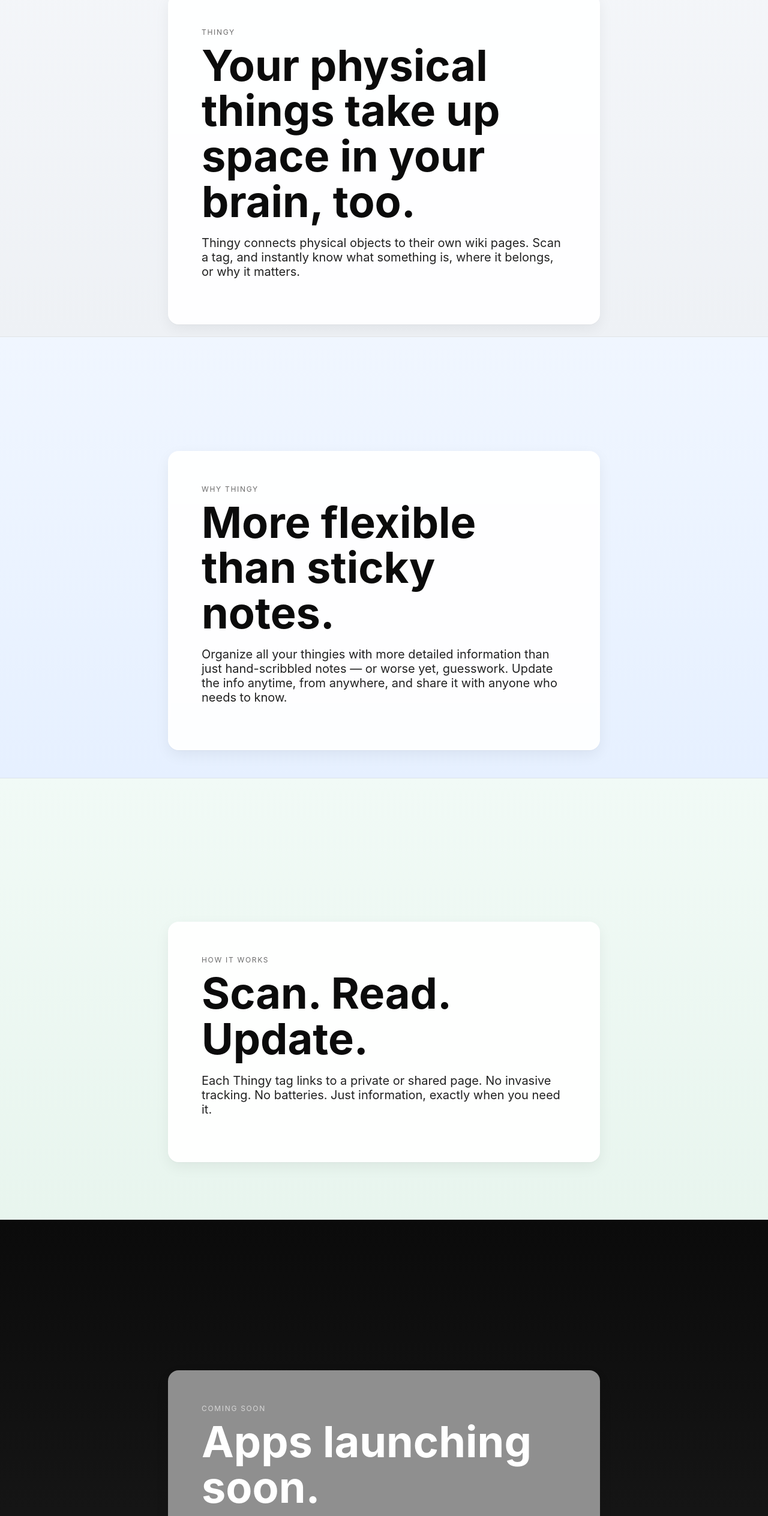
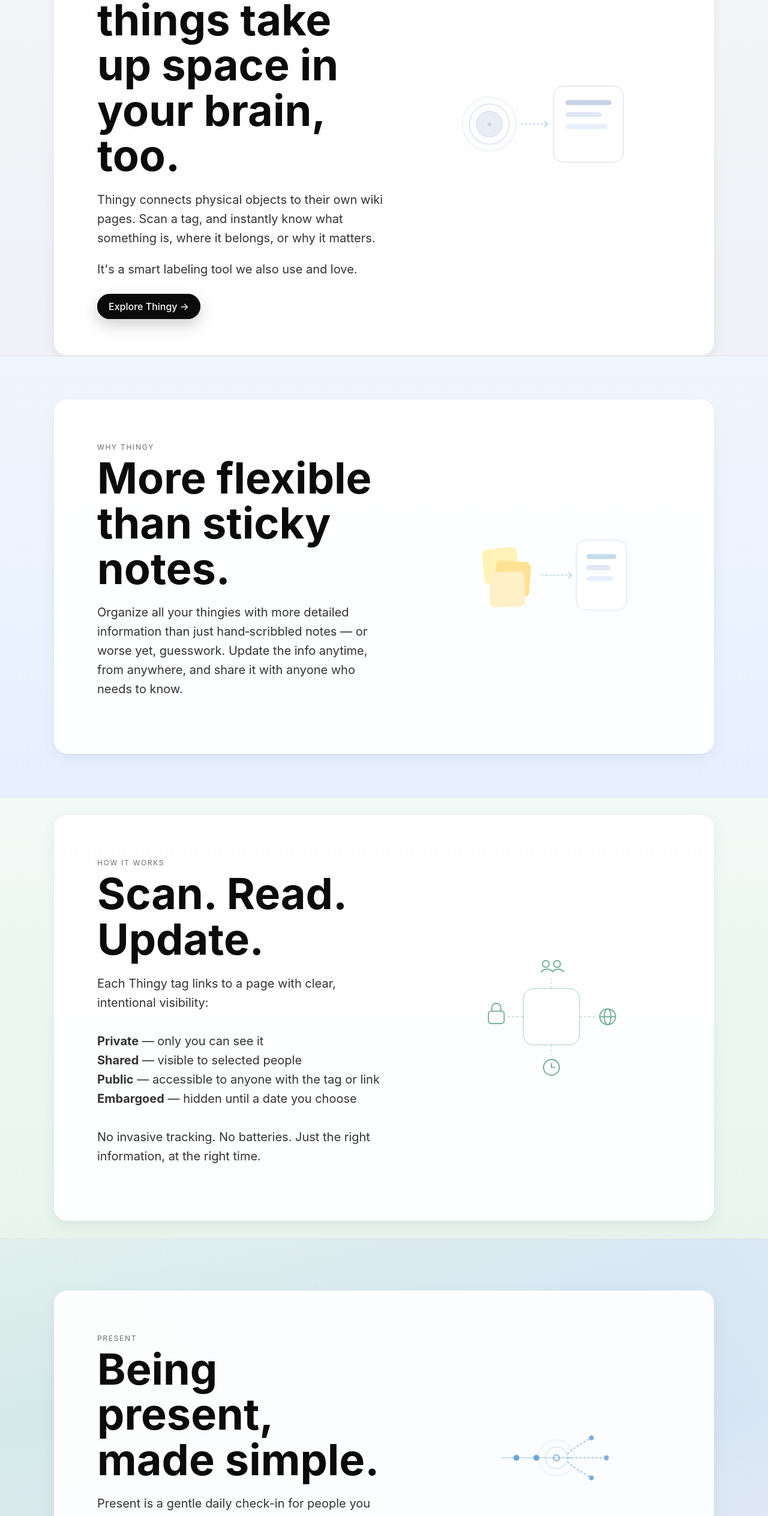
Before and after one commit to Buildiful/buildiful.github.io, a website: page index.html in a window 1280 px wide. Shown: the part 263-2791 px from the top of the page at 60% size. Drawn offline with Linux system fonts and the light colour scheme.

Commit message:
updated homepage slides

```diff
--- a/index.html
+++ b/index.html
@@ -5,27 +5,10 @@
   <meta name="viewport" content="width=device-width, initial-scale=1" />
 
   <title>Buildiful</title>
-  <meta name="title" content="Buildiful" />
-  <meta name="description" content="Buildiful unlocks innovation-led development ideas for unlimited leaps. (It’s our recursive acronym!)" />
+  <meta name="description" content="Buildiful unlocks innovation-led development ideas for unlimited leaps." />
 
-  <!-- Open Graph / Facebook / LinkedIn -->
-  <meta property="og:type" content="website" />
-  <meta property="og:url" content="https://buildiful.com/" />
-  <meta property="og:title" content="Buildiful" />
-  <meta property="og:description" content="Buildiful unlocks innovation-led development ideas for unlimited leaps. (It’s our recursive acronym!)" />
-  <meta property="og:image" content="https://buildiful.com/assets/buildiful_social_preview.png" />
-
-  <!-- Twitter / X -->
-  <meta name="twitter:card" content="summary_large_image" />
-  <meta name="twitter:url" content="https://buildiful.com/" />
-  <meta name="twitter:title" content="Buildiful" />
-  <meta name="twitter:description" content="Buildiful unlocks innovation-led development ideas for unlimited leaps. (It’s our recursive acronym!)" />
-  <meta name="twitter:image" content="https://buildiful.com/assets/buildiful_social_preview.png" />
-
-  <!-- Favicon -->
   <link rel="icon" type="image/png" href="favicon.png" />
 
-  <!-- System font stack for speed -->
   <style>
     :root{
       --bg:#ffffff;
@@ -34,166 +17,117 @@
       --hairline:rgba(0,0,0,.08);
     }
 
-    /* Thingy card backgrounds */
-    .bg-solid {
-      background: linear-gradient(180deg, #f5f7fa, #eef1f5);
-    }
-
-    .bg-ink {
-      background: linear-gradient(180deg, #0b0b0b, #1a1a1a);
-    }
-
-    .bg-soft-blue {
-      background: linear-gradient(180deg, #f0f6ff, #e6f0ff);
-    }
-
-    .bg-soft-green {
-      background: linear-gradient(180deg, #f1faf6, #e8f5ee);
-    }
-
-    .bg-soft-purple {
-      background: linear-gradient(180deg, #f6f2ff, #eee8ff);
-    }
-
-    .hero.dark {
-      color: #fff;
-    }
-
-    .hero.dark p,
-    .hero.dark .eyebrow {
-      color: rgba(255,255,255,.85);
-    }
-
     *{box-sizing:border-box}
     html,body{margin:0;padding:0;background:var(--bg);color:var(--ink);font-family:-apple-system,BlinkMacSystemFont,"SF Pro Text","Segoe UI",Roboto,Inter,Helvetica,Arial,sans-serif}
 
-    /* Layout */
-    header{position:sticky;top:0;z-index:10;background:rgba(255,255,255,.8);backdrop-filter:saturate(1.2) blur(8px);border-bottom:1px solid var(--hairline)}
-    .nav{max-width:1200px;margin:0 auto;display:flex;align-items:center;justify-content:space-between;padding:14px 20px}
-    .brand{font-weight:600;letter-spacing:.2px}
-    .brand img {
-      max-height: 60px;   /* or 24–32px depending on taste */
-      width: auto;
-      max-width: 100%;
-      display: block;
+    /* Header */
+    header{
+      position:sticky;top:0;z-index:10;
+      background:rgba(255,255,255,.85);
+      backdrop-filter:saturate(1.2) blur(8px);
+      border-bottom:1px solid var(--hairline)
+    }
+    .nav{
+      max-width:1200px;margin:0 auto;
+      display:flex;align-items:center;justify-content:space-between;
+      padding:14px 20px
+    }
+    .brand img{max-height:56px}
+    .cta{
+      text-decoration:none;
+      color:#0b0b0b;
+      border:1px solid rgba(0,0,0,.08);
+      padding:10px 18px;
+      border-radius:999px;
+      font-weight:500;
+      background:#ffffff;
+      box-shadow:0 6px 16px rgba(0,0,0,.08);
     }
 
-    .cta{font-weight:500;text-decoration:none;color:var(--ink);border:1px solid var(--hairline);padding:8px 14px;border-radius:999px}
-
-    main{display:block}
-
-    section.hero{
-      place-items: start;
-      position:relative;min-height:92vh;display:grid;place-items:center;overflow:hidden;border-bottom:1px solid var(--hairline)
-    }
-    /* .hero-inner{
-      position: relative;
-      z-index: 1;
-      max-width:1200px;width:100%;padding:clamp(24px,6vw,72px)
-    } */
-    .hero-inner {
-      margin-top: 18vh;
-      background: rgba(255,255,255,0.92);
-      backdrop-filter: blur(2px);
-      border-radius: 18px;
-
-      padding: clamp(28px, 5vw, 56px);
-      max-width: 720px;
-
-      box-shadow:
-        0 8px 24px rgba(0,0,0,0.06),
-        0 1px 2px rgba(0,0,0,0.04);
+    .cta.primary{
+      background:#0b0b0b;
+      color:#ffffff;
+      border-color:#0b0b0b;
+      box-shadow:0 10px 24px rgba(0,0,0,.18);
     }
 
-    .eyebrow{font-size:12px;letter-spacing:.14em;text-transform:uppercase;color:var(--muted)}
-    h1{font-size:clamp(36px,6vw,72px);line-height:1.05;margin:10px 0 12px}
-    p{max-width:720px;font-size:clamp(16px,2.2vw,20px);color:#222}
-    .actions{margin-top:22px;display:flex;gap:12px;flex-wrap:wrap}
-    .primary{background:#0b0b0b;color:#fff;border-radius:999px;padding:12px 18px;text-decoration:none}
-    .secondary{border:1px solid var(--hairline);border-radius:999px;padding:12px 18px;text-decoration:none;color:var(--ink)}
+    /* .cta{
+      text-decoration:none;color:var(--ink);
+      border:1px solid var(--hairline);
+      padding:8px 14px;border-radius:999px
+    } */
 
-    /* Dark hero variant (no white card) */
-    .hero.dark .hero-inner {
-      margin-top: 18vh;
-      background: rgba(155,155,155,0.92);
-      backdrop-filter: blur(2px);
-      border-radius: 18px;
-
-      padding: clamp(28px, 5vw, 56px);
-      max-width: 720px;
-
-      box-shadow:
-        0 8px 24px rgba(0,0,0,0.06),
-        0 1px 2px rgba(0,0,0,0.04);
+    /* Hero sections */
+    section.hero{
+      position:relative;min-height:92vh;
+      display:grid;align-items:center;
+      border-bottom:1px solid var(--hairline)
     }
 
-    .hero.dark h1 {
-      color: #ffffff;
+    .bg-solid{background:linear-gradient(180deg,#f5f7fa,#eef1f5)}
+    .bg-soft-blue{background:linear-gradient(180deg,#f0f6ff,#e6f0ff)}
+    .bg-soft-green{background:linear-gradient(180deg,#f1faf6,#e8f5ee)}
+
+    /* Core content container */
+    .hero-inner{
+      margin:0 auto;
+      padding:clamp(32px,6vw,72px);
+      background:rgba(255,255,255,.92);
+      border-radius:22px;
+      box-shadow:0 8px 24px rgba(0,0,0,.06),0 1px 2px rgba(0,0,0,.04)
     }
 
-    .hero.dark p {
-      color: rgba(225,225,225,0.85);
+    /* Variants */
+    .hero-inner.narrow{max-width:720px}
+    .hero-inner.wide{max-width:1100px}
+
+    /* Typography */
+    .eyebrow{
+      font-size:12px;letter-spacing:.14em;text-transform:uppercase;
+      color:var(--muted);margin-bottom:6px
     }
-
-    .hero.dark .eyebrow {
-      color: rgba(245,245,245,0.7);
-    }
-
-    /* .present-gradient {
-      background: linear-gradient(
-        135deg,
-        #d8f3f1 0%,
-        #cde7f6 40%,
-        #e6f0ff 100%
-      );
-    } */
-    .present-gradient {
-      background: linear-gradient(
-        135deg,
-        #d1e8e2 0%,
-        #c7dcef 60%,
-        #dfe7f5 100%
-      );
-    }
-
-    /* Media */
-    .bg {
-      position: absolute;
-      inset: 0;
-      z-index: 0;
-
-      background-position: center;
-      background-size: cover;
-      background-repeat: no-repeat;
+    h1{font-size:clamp(36px,6vw,72px);line-height:1.05;margin:0 0 14px}
+    p {
+      font-size: clamp(16px, 2.2vw, 20px);
+      color: #333;
+      max-width: 640px;
+      line-height: 1.6; /* ← add this */
     }
 
 
-    /* .veil { display: none; } */
+    /* Split hero */
+    .hero-split{
+      display:grid;grid-template-columns:1.1fr .9fr;
+      gap:clamp(32px,6vw,72px);
+      align-items:center
+    }
+    .hero-illustration{max-width:420px;margin:auto}
+    .hero-illustration svg{width:100%;height:auto}
 
-    .veil{position:absolute;inset:0;background:linear-gradient(180deg,rgba(255,255,255,.38),rgba(255,255,255,.15) 40%,rgba(255,255,255,.35))}
+    @media(max-width:900px){
+      .hero-split{grid-template-columns:1fr}
+      .hero-illustration{margin-top:32px}
+    }
 
-    /* Performance hints */
-    img{max-width:100%;height:auto;display:block}
+    /* Present */
+    .present-gradient{
+      background:linear-gradient(135deg,#d1e8e2 0%,#c7dcef 60%,#dfe7f5 100%)
+    }
+    .veil{position:absolute;inset:0;background:linear-gradient(180deg,rgba(255,255,255,.35),rgba(255,255,255,.15) 40%,rgba(255,255,255,.35))}
 
-    footer{padding:40px 20px;color:var(--muted);text-align:center}
+    footer{padding:40px 20px;text-align:center;color:var(--muted)}
 
-    /* Reduced motion */
-    @media (prefers-reduced-motion: reduce){.bg{transform:none}}
+    footer p {
+      margin-left: auto;
+      margin-right: auto;
+    }
   </style>
-
-  <!-- Google Analytics -->
-  <script async src="https://www.googletagmanager.com/gtag/js?id=G-CM67WPJJW1"></script>
-  <script>
-    window.dataLayer = window.dataLayer || [];
-    function gtag(){dataLayer.push(arguments);}
-    gtag('js', new Date());
-    gtag('config', 'G-CM67WPJJW1');
-  </script>
 </head>
 <body>
+
 <header>
   <div class="nav">
-      <div class="brand"><img src="assets/buildiful_logo.png" alt="Buildiful" /></div>
+    <div class="brand"><img src="assets/buildiful_logo.png" alt="Buildiful"></div>
     <a class="cta" href="https://shop.buildiful.com">Shop</a>
   </div>
 </header>
@@ -202,7 +136,8 @@
 
   <!-- Thingy: What it is -->
   <section class="hero bg-solid">
-      <div class="hero-inner">
+    <div class="hero-inner wide hero-split">
+      <div>
         <div class="eyebrow">Thingy</div>
         <h1>Your physical things take up space in your brain, too.</h1>
         <p>
@@ -210,102 +145,222 @@
           Scan a tag, and instantly know what something is, where it belongs,
           or why it matters.
         </p>
+        <p>
+          It's a smart labeling tool we also use and love.
+        </p>
+        <div style="margin-top:36px">
+          <a class="cta primary" href="https://thingy.is" target="_blank">Explore Thingy →</a>
+        </div>
+
+      </div>
+      <div class="hero-illustration">
+        <svg viewBox="0 0 360 240" fill="none" xmlns="http://www.w3.org/2000/svg">
+          <!-- physical tag (circular) -->
+          <circle cx="56" cy="120" r="26" fill="#e6edf5" stroke="#c7d2e3"/>
+          <circle cx="56" cy="120" r="4" fill="#c7d2e3"/>
+
+          <!-- clean scan waves -->
+          <circle cx="56" cy="120" r="40" stroke="#b7cde8" stroke-width="2" opacity="0.5"/>
+          <circle cx="56" cy="120" r="54" stroke="#b7cde8" stroke-width="2" opacity="0.25"/>
+
+          <!-- arrow -->
+          <path d="M120 120 H172" stroke="#b7cde8" stroke-width="2" stroke-dasharray="4 4"/>
+          <path d="M172 120 l-6 -6 M172 120 l-6 6" stroke="#b7cde8" stroke-width="2"/>
+
+          <!-- digital page -->
+          <rect x="184" y="44" width="140" height="152" rx="20" fill="#ffffff" stroke="#c7d2e3"/>
+          <rect x="208" y="72" width="92" height="10" rx="5" fill="#c7d2e3"/>
+          <rect x="208" y="96" width="72" height="10" rx="5" fill="#dfe7f5"/>
+          <rect x="208" y="120" width="84" height="10" rx="5" fill="#e6f0ff"/>
+        </svg>
+      </div>
     </div>
   </section>
 
-    <!-- Why people want it -->
+  <!-- Why Thingy -->
   <section class="hero bg-soft-blue">
-      <div class="hero-inner">
+    <div class="hero-inner wide hero-split">
+      <div>
         <div class="eyebrow">Why Thingy</div>
         <h1>More flexible than sticky notes.</h1>
         <p>
           Organize all your thingies with more detailed information than just
-          hand-scribbled notes — or worse yet, guesswork.
-          Update the info anytime, from anywhere, and share it with anyone who needs to know.
+          hand‑scribbled notes — or worse yet, guesswork. Update the info anytime,
+          from anywhere, and share it with anyone who needs to know.
         </p>
+      </div>
+      <div class="hero-illustration">
+        <svg viewBox="0 0 360 240" fill="none" xmlns="http://www.w3.org/2000/svg">
+          <!-- messy notes -->
+          <g opacity="0.9">
+            <rect x="40" y="70" width="70" height="70" rx="10" fill="#fff3b0" transform="rotate(-6 40 70)"/>
+            <rect x="70" y="90" width="70" height="70" rx="10" fill="#ffe08a" transform="rotate(4 70 90)"/>
+            <rect x="55" y="115" width="70" height="70" rx="10" fill="#ffefc1" transform="rotate(-2 55 115)"/>
+          </g>
+
+          <!-- arrow -->
+          <path d="M160 120 H220" stroke="#b7cde8" stroke-width="2" stroke-dasharray="4 4"/>
+          <path d="M220 120 l-6 -6 M220 120 l-6 6" stroke="#b7cde8" stroke-width="2"/>
+
+          <!-- clean page -->
+          <rect x="230" y="50" width="100" height="140" rx="18" fill="#ffffff" stroke="#c7dcef"/>
+          <rect x="250" y="78" width="60" height="10" rx="5" fill="#c7dcef"/>
+          <rect x="250" y="100" width="48" height="10" rx="5" fill="#dfe7f5"/>
+          <rect x="250" y="122" width="54" height="10" rx="5" fill="#e6f0ff"/>
+        </svg>
+      </div>
     </div>
   </section>
 
   <!-- How it works -->
   <section class="hero bg-soft-green">
-      <div class="hero-inner">
+    <div class="hero-inner wide hero-split">
+      <div>
         <div class="eyebrow">How it works</div>
         <h1>Scan. Read. Update.</h1>
         <p>
-          Each Thingy tag links to a private or shared page.
-          No invasive tracking. No batteries.
-          Just information, exactly when you need it.
+          Each Thingy tag links to a page with clear, intentional visibility:
+          <br><br>
+          <strong>Private</strong> — only you can see it<br>
+        <strong>Shared</strong> — visible to selected people<br>
+        <strong>Public</strong> — accessible to anyone with the tag or link<br>
+        <strong>Embargoed</strong> — hidden until a date you choose
+          <br><br>
+          No invasive tracking. No batteries. Just the right information, at the
+          right time.
         </p>
       </div>
-    </section>
+      <div class="hero-illustration">
+        <svg viewBox="0 0 320 240" fill="none" xmlns="http://www.w3.org/2000/svg">
+          <!-- central page -->
+          <rect x="110" y="70" width="100" height="100" rx="18" fill="#ffffff" stroke="#9ccbb3"/>
 
-    <!-- Philosophy -->
-    <!-- <section class="hero bg-soft-purple">
-      <div class="hero-inner">
-        <div class="eyebrow">Built with intention</div>
-        <h1>Calm technology by default.</h1>
-        <p>
-          Thingy is designed to be lightweight, respectful,
-          and human-scaled — augmenting memory without replacing it.
-        </p>
-      </div>
-    </section> -->
+          <!-- connectors -->
+          <path d="M110 120 H82" stroke="#9ccbb3" stroke-dasharray="4 4"/>
+          <path d="M160 70 V52" stroke="#9ccbb3" stroke-dasharray="4 4"/>
+          <path d="M210 120 H238" stroke="#9ccbb3" stroke-dasharray="4 4"/>
+          <path d="M160 170 V188" stroke="#9ccbb3" stroke-dasharray="4 4"/>
 
-    <!-- Coming soon -->
-    <section class="hero bg-ink dark">
-      <div class="hero-inner">
-        <div class="eyebrow">Coming soon</div>
-        <h1>Apps launching soon.</h1>
-        <p>
-          The Thingy apps are currently in development and will be available
-          on the App Store and Google Play.
-        </p>
-      </div>
-    </section>
+          <!-- icons -->
+          <g stroke="#6fae94" stroke-width="2" fill="none" stroke-linecap="round" stroke-linejoin="round">
+            <!-- lock -->
+            <rect x="48" y="110" width="28" height="22" rx="5"/>
+            <path d="M54 110 v-6 a8 8 0 0 1 16 0 v6"/>
 
-    <section class="hero">
-      <div class="bg present-gradient"></div>
+            <!-- shared (two distinct heads + shoulders) -->
+            <circle cx="150" cy="26" r="6"/>
+            <circle cx="170" cy="26" r="6"/>
+            <path d="M142 40 c4-6 16-6 20 0"/>
+            <path d="M162 40 c4-6 16-6 20 0"/>
 
-      <!-- <div
-        class="bg"
-        style="background-image:url('/assets/home/present_hero.png')">
-      </div> -->
+            <!-- globe (complete meridians) -->
+            <circle cx="260" cy="120" r="14"/>
+            <ellipse cx="260" cy="120" rx="6" ry="14"/>
+            <path d="M246 120 h28"/>
 
-      <div class="veil"></div>
-
-      <div class="hero-inner">
-        <div class="eyebrow">Present</div>
-        <h1>Being present, made simple.</h1>
-        <p>
-          Present is a gentle daily check-in for people you care about —
-          and for those who care about you.
-          A simple signal that says <em>“I’m here.”</em>
-        </p>
-
-        <div class="actions">
-          <a
-            class="secondary"
-            href="https://present.is"
-            target="_blank"
-            rel="noopener"
-          >
-            Explore Present →
-          </a>
+            <!-- clock -->
+            <circle cx="160" cy="210" r="14"/>
+            <path d="M160 210 v-7"/>
+            <path d="M160 210 h6"/>
+          </g>
+        </svg>
       </div>
     </div>
   </section>
 
+  <!-- Present -->
+  <section class="hero present-gradient">
+    <div class="veil"></div>
+    <div class="hero-inner wide hero-split" style="position:relative">
+      <div>
+        <div class="eyebrow">Present</div>
+        <h1>Being present, made simple.</h1>
+        <p>
+          Present is a gentle daily check-in for people you care about — and for
+          those who care about you. A simple signal that says <em>“I’m here.”</em>
+        </p>
+        <div style="margin-top:36px">
+          <!-- <a class="cta" href="https://present.is" target="_blank">Explore Present →</a> -->
+          <a class="cta primary" href="https://present.is" target="_blank">Explore Present →</a>
+        </div>
+      </div>
+      <div class="hero-illustration">
+        <svg viewBox="0 0 360 240" fill="none" xmlns="http://www.w3.org/2000/svg">
+
+          <!-- timeline baseline -->
+          <path d="M80 120 H220"
+                stroke="#6fa8dc"
+                stroke-width="2"
+                stroke-linecap="round"
+                opacity="0.5"/>
+
+          <!-- past check-ins (completed days) -->
+          <circle cx="110" cy="120" r="6" fill="#6fa8dc"/>
+          <circle cx="150" cy="120" r="6" fill="#6fa8dc"/>
+
+          <!-- today (missed check-in) -->
+          <circle cx="190" cy="120" r="6"
+                  fill="none"
+                  stroke="#6fa8dc"
+                  stroke-width="2"/>
+
+          <!-- subtle warning halo (absence) -->
+          <circle cx="190" cy="120" r="22"
+                  stroke="#6fa8dc"
+                  stroke-width="2"
+                  opacity="0.25"/>
+          <circle cx="190" cy="120" r="36"
+                  stroke="#6fa8dc"
+                  stroke-width="2"
+                  opacity="0.15"/>
+
+          <!-- emergency contacts -->
+          <circle cx="260" cy="80" r="5" fill="#6fa8dc" opacity="0.9"/>
+          <circle cx="290" cy="120" r="5" fill="#6fa8dc" opacity="0.9"/>
+          <circle cx="260" cy="160" r="5" fill="#6fa8dc" opacity="0.9"/>
+
+          <!-- alert propagation -->
+          <path d="M212 112 C230 96 246 88 260 80"
+                stroke="#6fa8dc"
+                stroke-width="2"
+                stroke-dasharray="4 4"
+                opacity="0.8"/>
+          <path d="M212 120 C240 120 270 120 290 120"
+                stroke="#6fa8dc"
+                stroke-width="2"
+                stroke-dasharray="4 4"
+                opacity="0.8"/>
+          <path d="M212 128 C230 144 246 152 260 160"
+                stroke="#6fa8dc"
+                stroke-width="2"
+                stroke-dasharray="4 4"
+                opacity="0.8"/>
+
+        </svg>
+
+        <!-- <svg viewBox="0 0 360 240" fill="none" xmlns="http://www.w3.org/2000/svg">
+          <circle cx="180" cy="120" r="6" fill="#6fa8dc"/>
+          <circle cx="180" cy="120" r="44" stroke="#6fa8dc" stroke-width="2" opacity="0.6"/>
+          <circle cx="180" cy="120" r="64" stroke="#6fa8dc" stroke-width="2" opacity="0.35"/>
+          <circle cx="92" cy="92" r="5" fill="#6fa8dc" opacity="0.9"/>
+          <circle cx="268" cy="88" r="5" fill="#6fa8dc" opacity="0.9"/>
+          <circle cx="96" cy="156" r="5" fill="#6fa8dc" opacity="0.8"/>
+          <circle cx="264" cy="156" r="5" fill="#6fa8dc" opacity="0.8"/>
+          <path d="M180 120 C150 100 120 96 92 92" stroke="#6fa8dc" stroke-width="2" stroke-dasharray="4 4" opacity="0.8"/>
+          <path d="M180 120 C210 100 240 96 268 88" stroke="#6fa8dc" stroke-width="2" stroke-dasharray="4 4" opacity="0.8"/>
+          <path d="M180 120 C150 140 120 148 96 156" stroke="#6fa8dc" stroke-width="2" stroke-dasharray="4 4" opacity="0.6"/>
+          <path d="M180 120 C210 140 240 148 264 156" stroke="#6fa8dc" stroke-width="2" stroke-dasharray="4 4" opacity="0.6"/>
+        </svg> -->
+      </div>
+    </div>
+  </section>
 
 </main>
 
 <footer>
-    <p style="margin-left:auto;margin-right:auto;">
-      © 2016 – 2026 Buildiful®
-    </p>
-    <p style="margin-top:6px;max-width:720px;margin-left:auto;margin-right:auto;opacity:.65; font-size:14px;">
-      Buildiful unlocks innovation-led development ideas for unlimited leaps.
-      <em>(It’s our recursive acronym!)</em>
-    </p>
+  <p>© 2016 – 2026 Buildiful®</p>
+  <p style="font-size:14px;opacity:.65">Buildiful unlocks innovation‑led development ideas for unlimited leaps.</p>
 </footer>
+
 </body>
 </html>
```
Also changed, not shown: index_2026-02-01.html (renamed from index_old.html, +166 -70 lines). Lines whose indentation alone changed are shown as unchanged.
